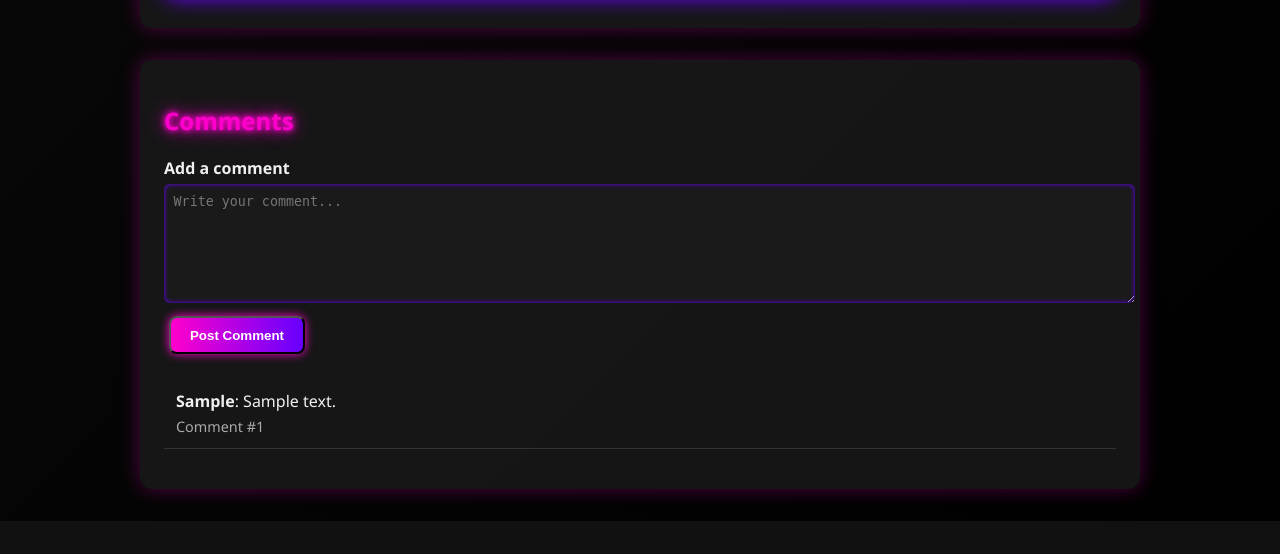
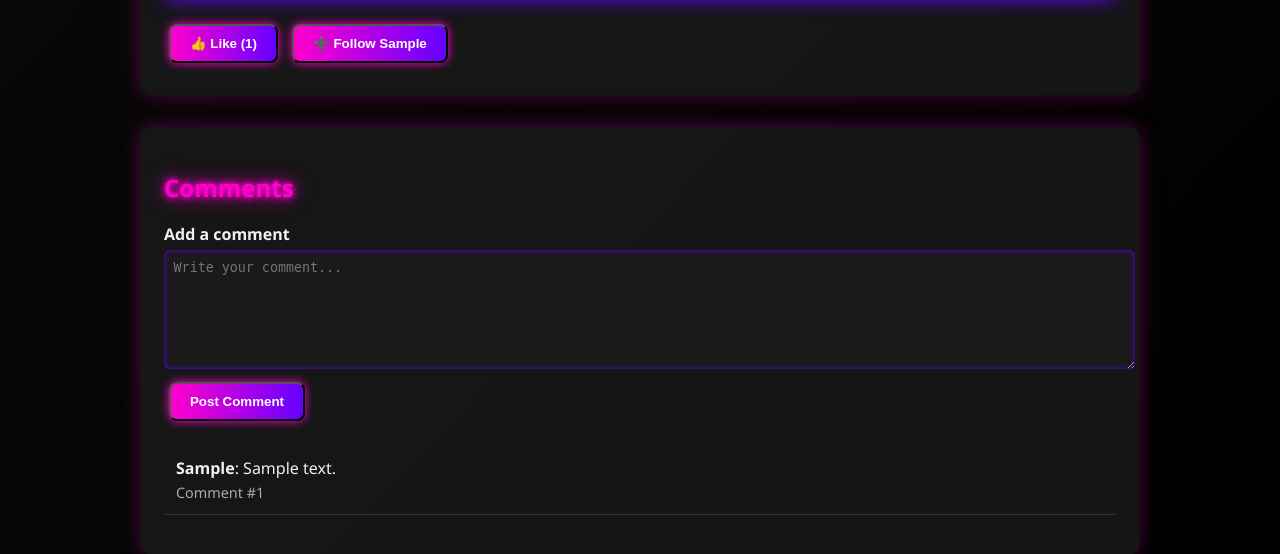
Before and after one commit to Mr-A-Hacker/BuzzTube, a Flask app: page /video/1 in a window 1280 px wide. Shown: the part 743-1297 px from the top of the page. Before the commit the page ends 1264 px from the top, so only its background shows below. Run offline with Flask 3, Linux system fonts and the light colour scheme; the visitor is signed in with stand-in values (Sample User, id 1); tables that the repository leaves empty hold one stand-in row (values such as "Sample post").

Commit message:
Update video.html

```diff
--- a/templates/video.html
+++ b/templates/video.html
@@ -2,17 +2,31 @@
 {% block content %}
 
 <div class="container">
+  <!-- Video Title -->
   <div class="card">
-    <!-- Video Title -->
     <h1 class="neon-text big-title">{{ v['title'] }}</h1>
     <p class="meta">Uploaded by {{ v['uploader'] }}</p>
 
     <!-- Video Player -->
     {% if v['filepath'] %}
-      <video src="{{ v['filepath'] }}" controls width="100%" style="border-radius: 12px; box-shadow: 0 0 20px #6600ff;"></video>
+      <video controls width="100%" style="border-radius:12px; box-shadow:0 0 20px #6600ff;" preload="metadata">
+        <source src="{{ v['filepath'] }}" type="video/mp4">
+        Your browser does not support the video tag.
+      </video>
     {% else %}
       <p class="flash warning">No video file available.</p>
     {% endif %}
+
+    <!-- Like & Follow Buttons -->
+    <div class="actions" style="margin-top:12px;">
+      <form action="{{ url_for('like_video', id=v['id']) }}" method="POST" style="display:inline;">
+        <button type="submit" class="btn">👍 Like ({{ v['likes'] }})</button>
+      </form>
+
+      <form action="{{ url_for('follow_user', username=v['uploader']) }}" method="POST" style="display:inline;">
+        <button type="submit" class="btn">➕ Follow {{ v['uploader'] }}</button>
+      </form>
+    </div>
   </div>
 
   <!-- Comments Section -->
```
